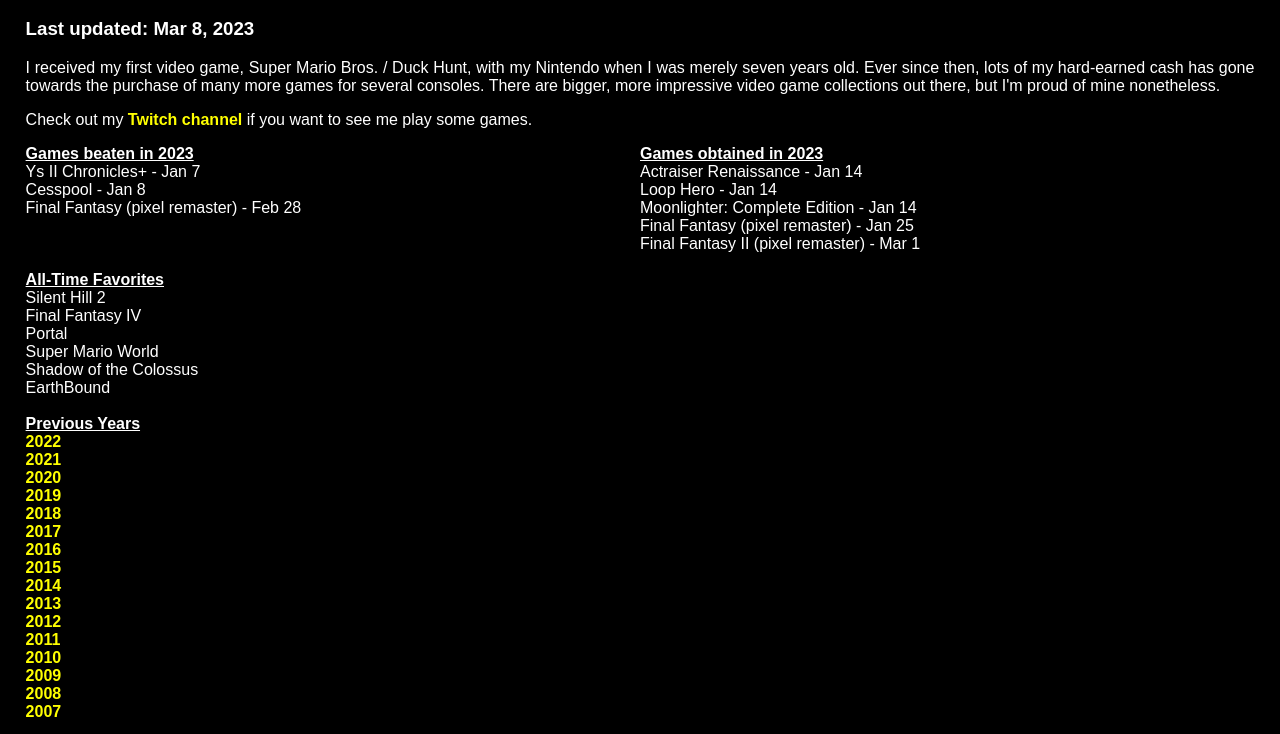
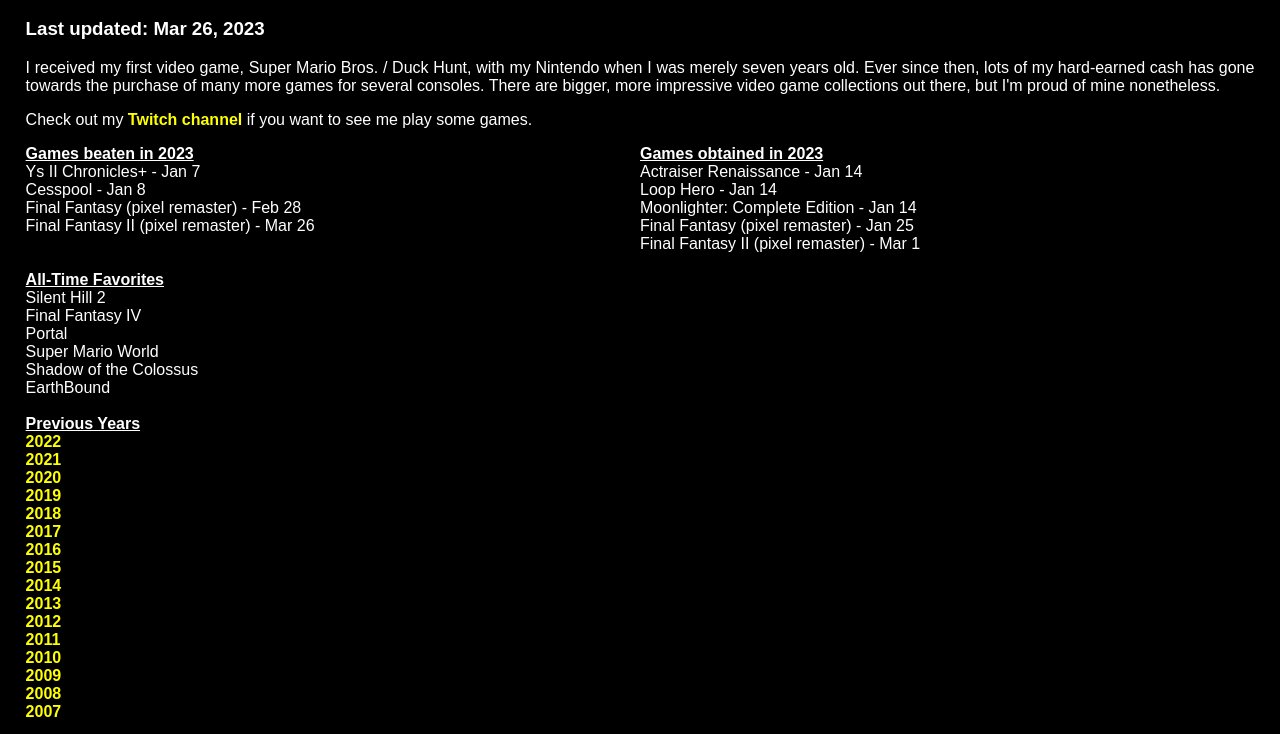
Before and after one commit to ssrobins/ssrobins.github.io, a plain HTML site: page games.html in a window 1280 px wide. Shown: the part 66-800 px from the top of the page. Drawn offline with Linux system fonts and the light colour scheme.

Commit message:
Beat Final Fantasy II (pixel remaster)

```diff
--- a/games.html
+++ b/games.html
@@ -10,7 +10,7 @@
 
 <h1>My video games</h1>
 
-<h3>Last updated: Mar 8, 2023</h3>
+<h3>Last updated: Mar 26, 2023</h3>
 
 <p>I received my first video game, Super Mario Bros. / Duck Hunt, with my Nintendo when I was merely seven years old. Ever since then, lots of my hard-earned cash has gone towards the purchase of many more games for several consoles. There are bigger, more impressive video game collections out there, but I'm proud of mine nonetheless.</p>
 
@@ -24,6 +24,7 @@
 <li>Ys II Chronicles+ - Jan 7</li>
 <li>Cesspool - Jan 8</li>
 <li>Final Fantasy (pixel remaster) - Feb 28</li>
+<li>Final Fantasy II (pixel remaster) - Mar 26</li>
 </ul>
 </td>
 
```
